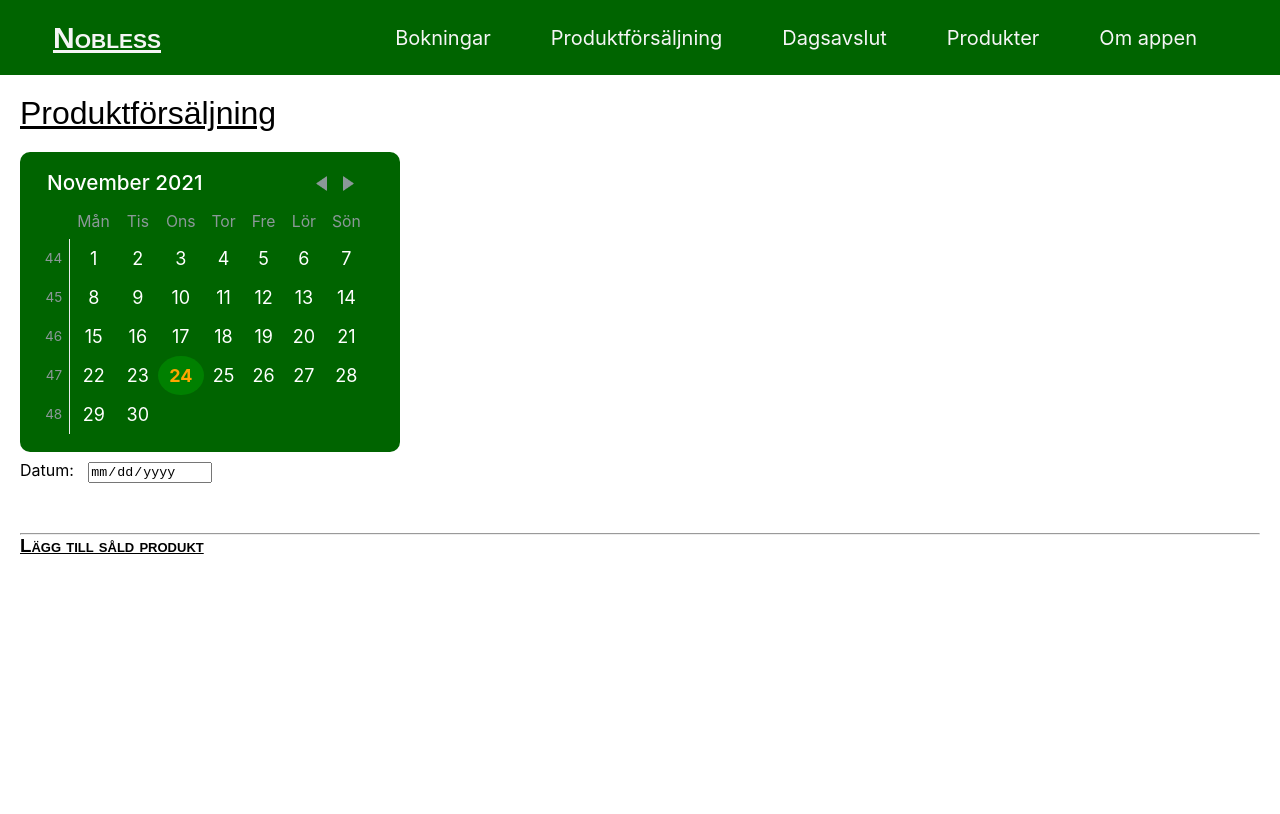
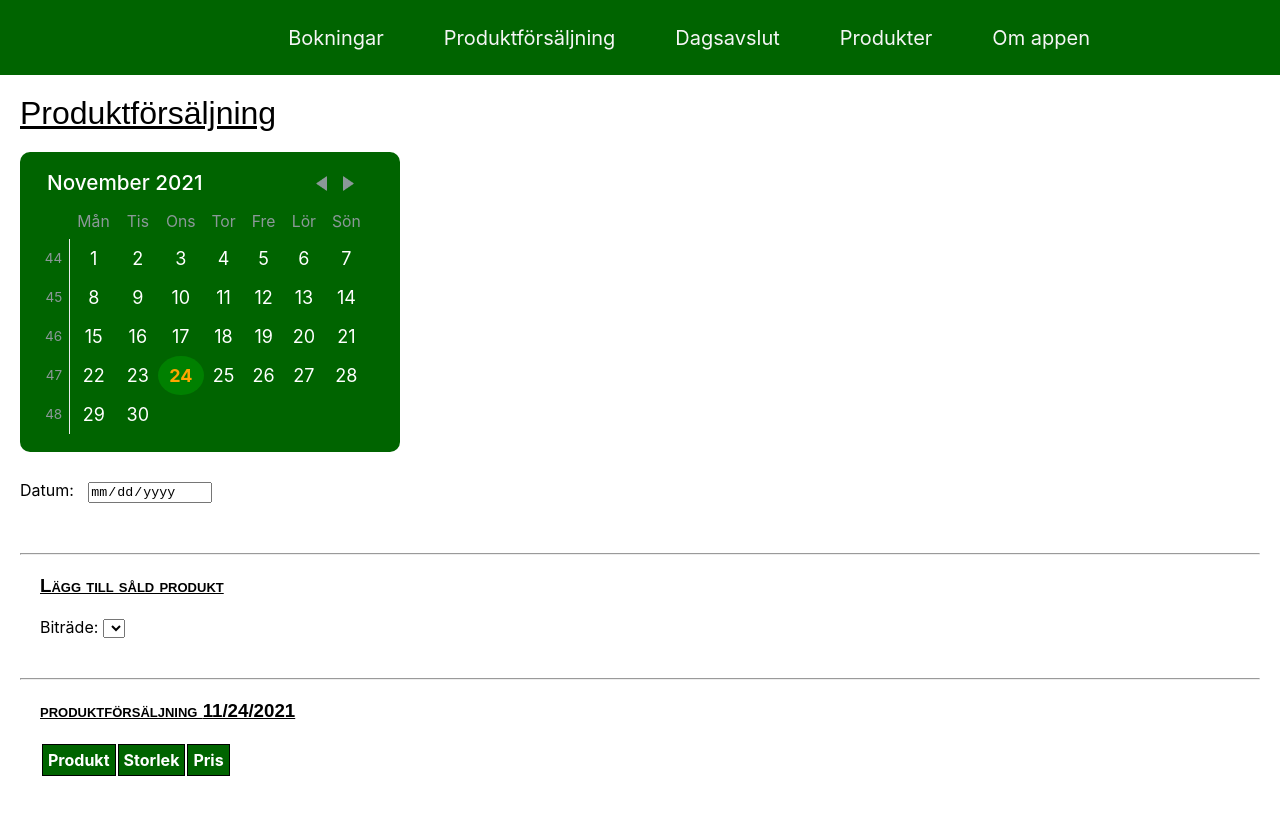
Before and after one commit to jelu000/bokingcomponent, a React (Create React App) app: page /produktforsaljning in a window 1280 px wide. Shown: the top 814 px of the page. Built offline with nearby package versions, Linux system fonts and the light colour scheme.

Commit message:
ProductSails Select är klar

```diff
--- a/src/components/Navbar/Navbar.js
+++ b/src/components/Navbar/Navbar.js
@@ -4,7 +4,7 @@ import {Link} from "react-router-dom";
 import "./Navbar.css";
 
 //https://reactrouter.com/docs/en/v6/getting-started/overview
-
+//<h3 className="logo">Nobless</h3>  Låg i toppen
 const Navbar = () => {
 
     const [isMobile, setIsMobile] = useState(false);
@@ -12,7 +12,7 @@ const Navbar = () => {
     return (
         <nav className="navbar">
 
-            <h3 className="logo">Nobless</h3>
+
             <ul onClick={() => setIsMobile(false)} className={isMobile? "nav-links-mobile" : "nav-links"}>
 
                 <Link to="/" className="home">
--- a/src/components/dagsavslut/ProductsSailsTable.js
+++ b/src/components/dagsavslut/ProductsSailsTable.js
@@ -12,7 +12,7 @@ export default function ProductsSailsTable(props) {
 
                         <th className="bordertable" id="t_totalt">Totalt</th>
                         <th className="bordertable" id="t_kassa">Kassa</th>
-                        <th className="border{innertable }table" id="t_swish">Swish</th>
+                        <th className="bordertable" id="t_swish">Swish</th>
 
                     </tr>
                 </thead>
--- a/src/components/productsdaysales/ProductDaySales.css
+++ b/src/components/productsdaysales/ProductDaySales.css
@@ -0,0 +1,9 @@
+h3{
+    margin-bottom: 20px;
+}
+.div_inner {
+    margin: 20px;
+}
+#valt_datum{
+    margin-top: 30px;
+}
--- a/src/components/productsdaysales/ProductDaySales.js
+++ b/src/components/productsdaysales/ProductDaySales.js
@@ -2,7 +2,9 @@ import React, { Component } from 'react'
 import 'react-day-picker/lib/style.css';
 import SweCalenderLang from "../SweCalenderLang";
 import LocalStorageHandler from '../LocalStorageHandler';
-import './ProductDaySales.css'
+import SelectProductSails from './SelectProductSails';
+import TableProductDaySales from './TableProductDaySales';
+import './ProductDaySales.css';
 
 
 
@@ -21,7 +23,9 @@ export default class ProductDaySales extends Component {
            selectedDay: today_date.toLocaleDateString(), //Datum i format:  2021-11-16
            locale: 'swe',
            tidtim: '8',
-           tidmin: '00'
+           tidmin: '00',
+           product_array: [],
+           product_daysale_array: []
         }
 
         this.clickDagEvent = this.clickDagEvent.bind(this);
@@ -30,6 +34,11 @@ export default class ProductDaySales extends Component {
     componentDidMount(){
 
         let localStorageDB = new LocalStorageHandler();
+
+        this.setState({
+            product_array: localStorageDB.getProducts()
+
+        });
     }
 
      //clickMonthChange()-----------------------------------------------------------------------------
@@ -37,6 +46,7 @@ export default class ProductDaySales extends Component {
         console.log(`månad: ${month}`);
         this.setState({
             selectedDay: month.toLocaleDateString()
+
         });
 
         //clearTextFields()
@@ -59,6 +69,9 @@ export default class ProductDaySales extends Component {
     }//end of clickDagEvent()--------------------------------------------------------------------
 
     render() {
+
+
+
         return (
             <div className="MainBokingDiv" >
                 <h1 className="h1_header">Produktförsäljning</h1>
@@ -67,10 +80,17 @@ export default class ProductDaySales extends Component {
                 Datum: <input type="date" id="valt_datum" value={this.state.valtDatumTextfelt} readOnly/>
 
                 <hr/>
+                <div className="div_inner">
                 <h3>Lägg till såld produkt</h3>
+                <SelectProductSails product_array={this.state.product_array} />
+                </div>
+                <hr/>
 
+                <div className="div_inner">
+                <h3>produktförsäljning {this.state.valtDatumTextfelt}</h3>
 
-
+                <TableProductDaySales productarray_prop={this.state.product_daysale_array} />
+                </div>
 
             </div>
         )
--- a/src/components/productsdaysales/SelectProductSails.js
+++ b/src/components/productsdaysales/SelectProductSails.js
@@ -3,14 +3,14 @@ import React from 'react'
 
 const SelectProductSails = (props) => {
 
-  let t_assistents = props.assisarray;
+  let t_productarray = props.product_array;
 
 
   return (
     <div>
-      Biträde: <select tabIndex="3" name="selbitrade" id="selbitrade" onChange={props.handleAssistentClick}>
-        {t_assistents.map((assitent, index) => (
-          <option value={assitent} key={index}>{assitent}</option>
+      Biträde: <select tabIndex="3" className='selectproduct' id="select_prodsails" onChange={props.handleProdSelect}>
+        {t_productarray.map((product, index) => (
+          <option id={index} value={product} key={product.p_id}>{product.p_name}, {product.p_size}ml, {product.p_price}:- </option>
         ))}
       </select>
     </div>
--- /dev/null
+++ b/src/components/productsdaysales/TableProductDaySales.js
@@ -0,0 +1,36 @@
+import React from 'react'
+
+export default function TableProductDaySales(props) {
+
+    let productarray = props.productarray_prop;
+
+        let tablebody = productarray.map( (bokingobject, i) => {
+            return (
+                <tbody>
+                    <tr className="producttable" id={1}  key={1}>
+                        <td className="bordertable" data-title="t_totalt">{bokingobject.p_name}</td>
+                        <td className="bordertable" data-title="t_kassa">{bokingobject.p_size}</td>
+                        <td className="bordertable" data-title="t_swish">{bokingobject.p_price}</td>
+                    </tr>
+                </tbody>
+            )
+    })
+
+    return (
+        <div>
+            <table id="product_salestable" className="producttable">
+                <thead>
+                    <tr className="bordertable">
+
+                        <th className="bordertable" id="p_produkt">Produkt</th>
+                        <th className="bordertable" id="p_storlek">Storlek</th>
+                        <th className="bordertable" id="p_pris">Pris</th>
+
+                    </tr>
+                </thead>
+
+            </table>
+
+        </div>
+    )
+}
```
